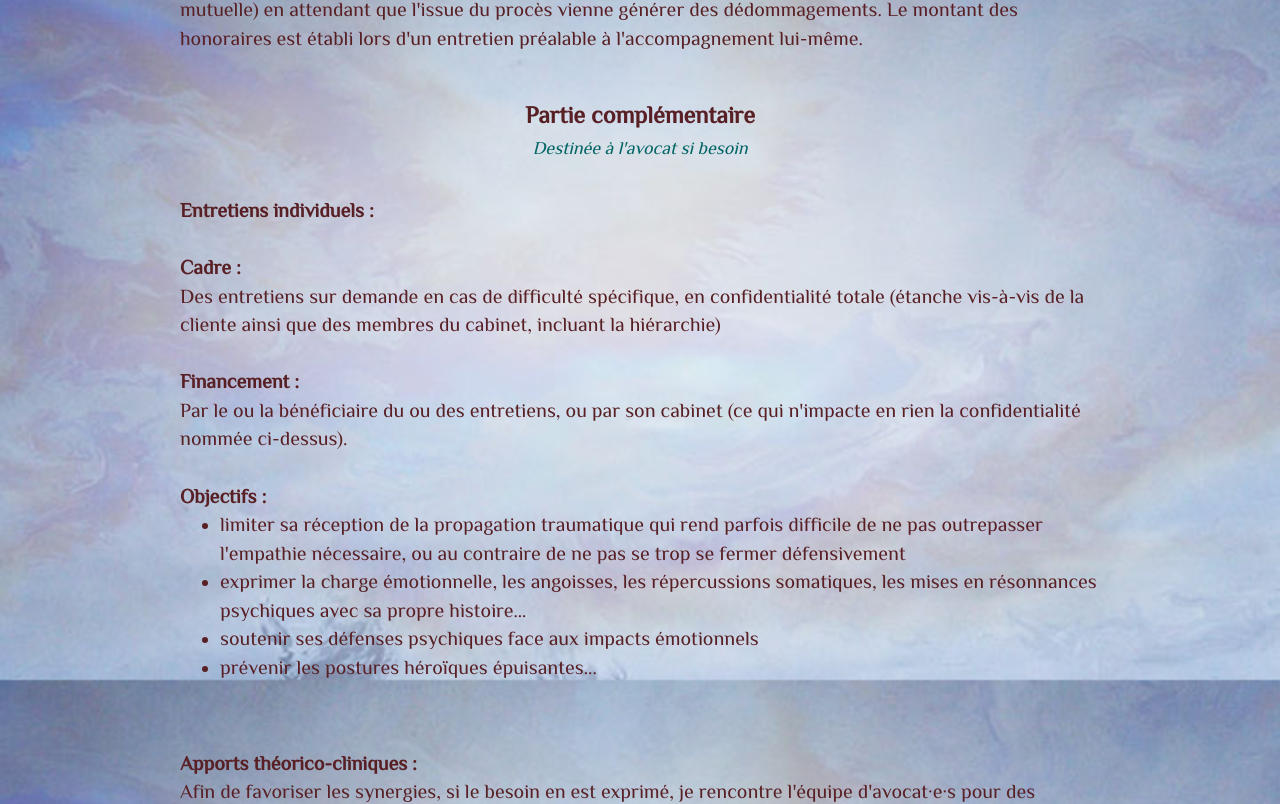
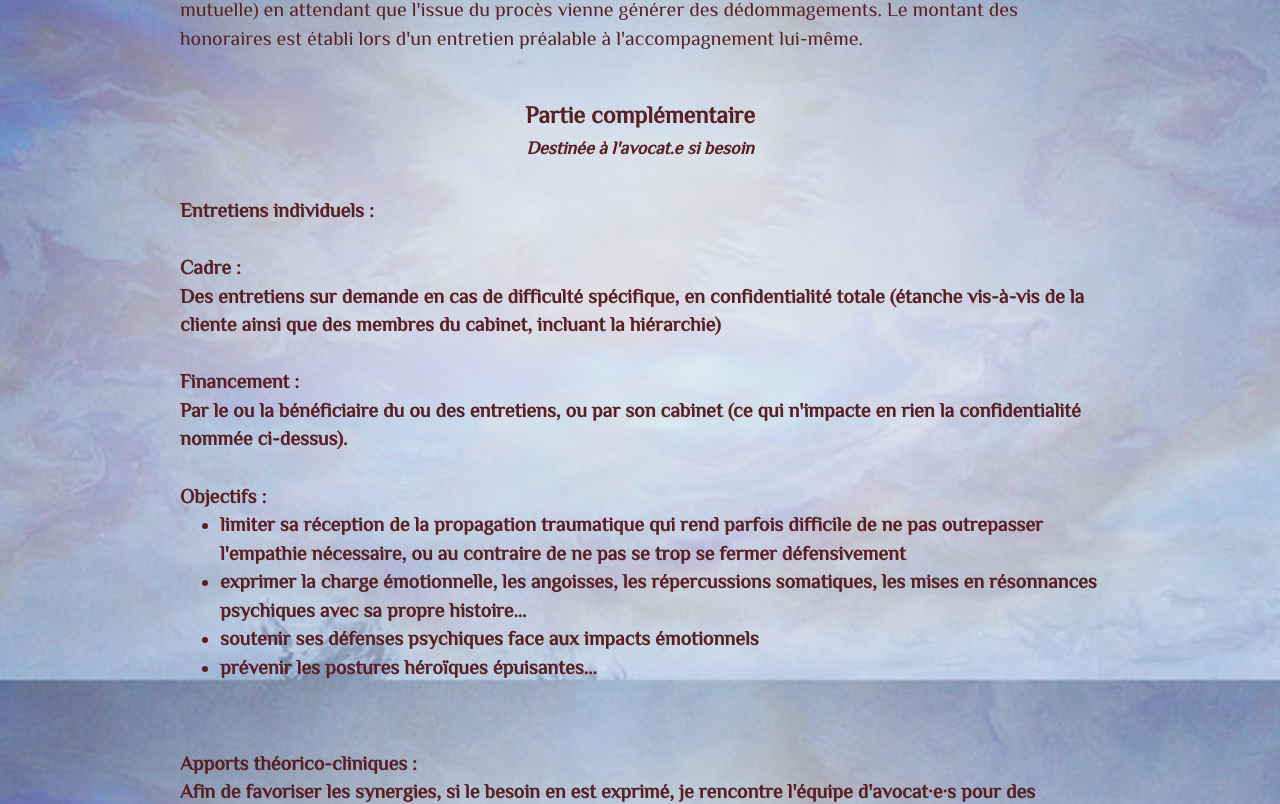
Before and after one commit to laluka/psy18eme, a plain HTML site: page plainte-au-proces.html in a window 1280 px wide. Shown: the part 1720-2524 px from the top of the page. Drawn offline with nearby package versions, Linux system fonts and the light colour scheme.

Commit message:
Update plainte-au-proces.html

```diff
--- a/plainte-au-proces.html
+++ b/plainte-au-proces.html
@@ -130,7 +130,7 @@
       Le montant des honoraires est établi lors d'un entretien préalable à l'accompagnement lui-même.<br><br>
 
       <h3 class="text-center"><strong>Partie complémentaire</strong></h3>
-      <h4 class="text-center"><em class="bluetext">Destinée à l'avocat si besoin</em></h4>
+      <h4 class="text-center"><em class="bluetext"><strong>Destinée à l'avocat.e<strong> si besoin</em></h4>
       <br>
 
       <strong>Entretiens individuels :</strong>
```
